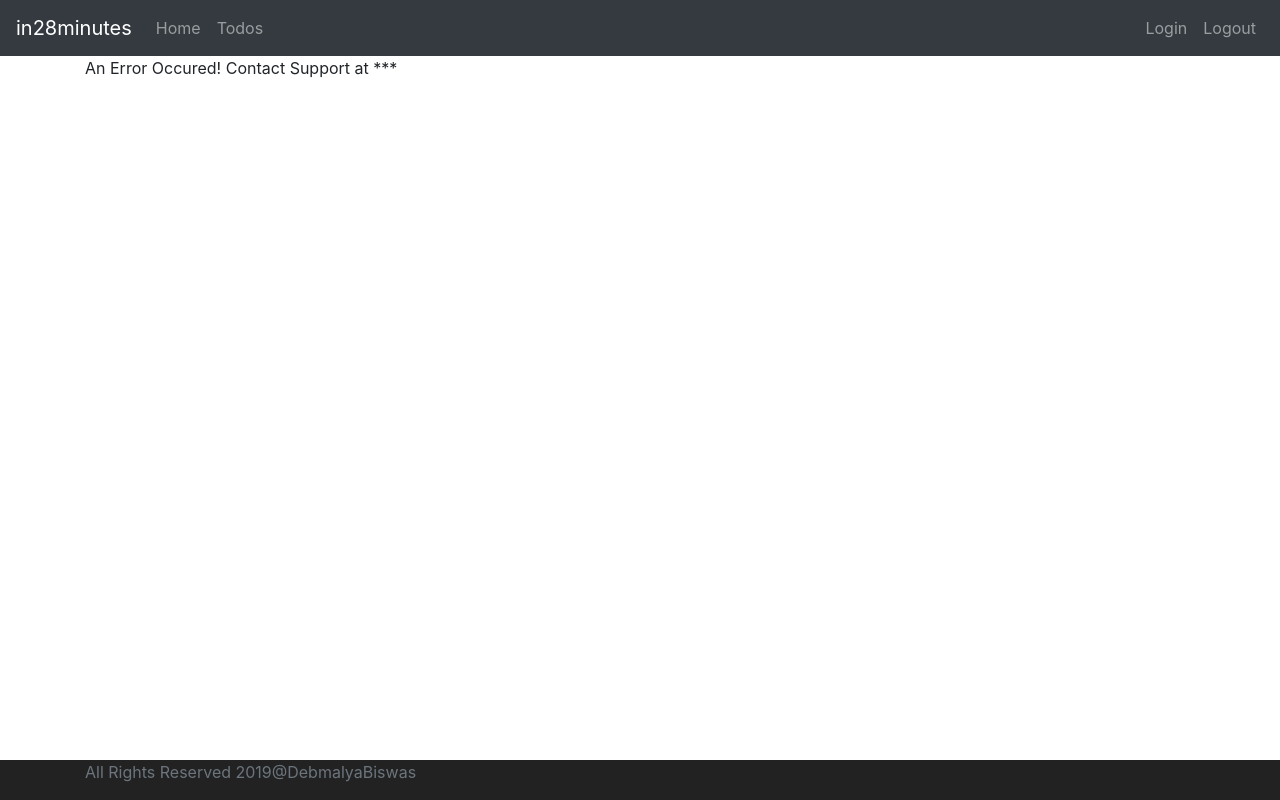
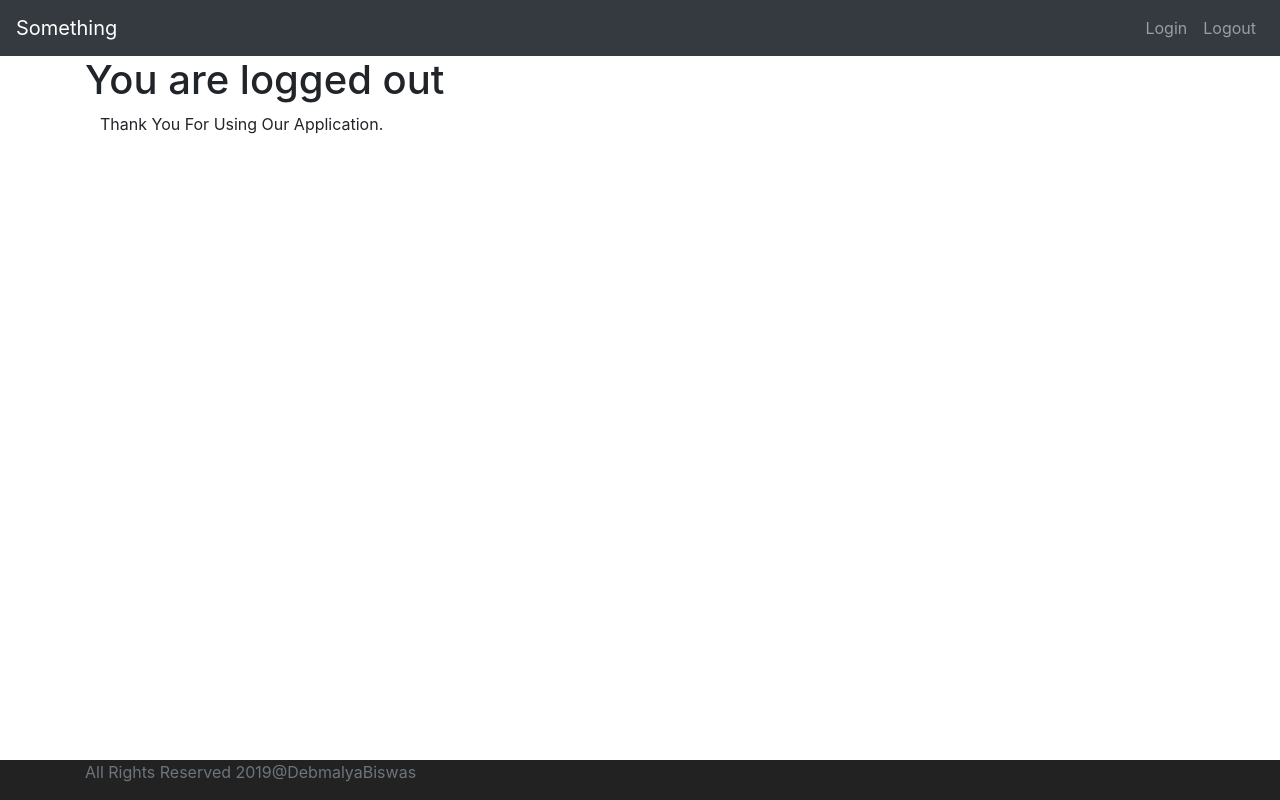
Before and after one commit to debbiswas09/Full_Stack_Angular-Springboot, an Angular app in the folder frontend/todo/: page /logout in a window 1280 px wide. Built offline with nearby package versions, Linux system fonts and the light colour scheme.

Commit message:
added logout component and authentication

```diff
--- a/frontend/todo/src/app/app-routing.module.ts
+++ b/frontend/todo/src/app/app-routing.module.ts
@@ -3,6 +3,7 @@ import { RouterModule, Routes } from '@angular/router';
 import { ErrorComponent } from './error/error.component';
 import { ListTodosComponent } from './list-todos/list-todos.component';
 import { LoginComponent } from './login/login.component';
+import { LogoutComponent } from './logout/logout.component';
 import { WelcomeComponent } from './welcome/welcome.component';
 
 const routes: Routes = [
@@ -10,6 +11,7 @@ const routes: Routes = [
   {path:'login',component: LoginComponent},
   {path:'welcome/:name',component: WelcomeComponent},
   {path:'todos',component: ListTodosComponent},
+  {path:'logout',component: LogoutComponent},
   {path:'**',component: ErrorComponent}
 
 ];
--- a/frontend/todo/src/app/app.module.ts
+++ b/frontend/todo/src/app/app.module.ts
@@ -10,6 +10,7 @@ import { ErrorComponent } from './error/error.component';
 import { ListTodosComponent } from './list-todos/list-todos.component';
 import { MenuComponent } from './menu/menu.component';
 import { FooterComponent } from './footer/footer.component';
+import { LogoutComponent } from './logout/logout.component';
 
 @NgModule({
   declarations: [
@@ -19,7 +20,8 @@ import { FooterComponent } from './footer/footer.component';
     ErrorComponent,
     ListTodosComponent,
     MenuComponent,
-    FooterComponent
+    FooterComponent,
+    LogoutComponent
   ],
   imports: [
     BrowserModule,
--- /dev/null
+++ b/frontend/todo/src/app/logout/logout.component.html
@@ -0,0 +1,4 @@
+<H1>You are logged out</H1>
+<div class="container">
+  Thank You For Using Our Application.
+</div>
--- /dev/null
+++ b/frontend/todo/src/app/logout/logout.component.ts
@@ -0,0 +1,21 @@
+import { Component } from '@angular/core';
+import { HardcodedAuthenticationService } from '../service/hardcoded-authentication.service';
+
+@Component({
+  selector: 'app-logout',
+  templateUrl: './logout.component.html',
+  styleUrls: ['./logout.component.css']
+})
+export class LogoutComponent {
+
+  constructor(public hardcodedAuthenticationService:HardcodedAuthenticationService){
+
+  }
+
+
+ngOnInit(){
+  this.hardcodedAuthenticationService.logout();
+
+  }
+
+}
--- a/frontend/todo/src/app/menu/menu.component.html
+++ b/frontend/todo/src/app/menu/menu.component.html
@@ -1,16 +1,16 @@
 <header>
     <nav class="navbar navbar-expand-md navbar-dark bg-dark">
         <div><a href="https://somethingSomething.com" class="navbar-brand">
-            in28minutes</a></div>
+            Something</a></div>
 
         <ul class="navbar-nav">
-            <li><a  routerLink="/welcome/deb" class="nav-link">Home</a></li>
-            <li><a routerLink="/todos" class="nav-link">Todos</a></li>
+            <li><a *ngIf="this.hardcodedAuthenticationService.isUserLoggedIn()"  routerLink="/welcome/deb" class="nav-link">Home</a></li>
+            <li><a *ngIf="this.hardcodedAuthenticationService.isUserLoggedIn()" routerLink="/todos" class="nav-link">Todos</a></li>
         </ul>
 
         <ul class="navbar-nav navbar-collapse justify-content-end">
-                <li><a  routerLink="/login" class="nav-link">Login</a></li>
-                <li><a  routerLink="/logout" class="nav-link">Logout</a></li>
+                <li><a *ngIf="!this.hardcodedAuthenticationService.isUserLoggedIn()"  routerLink="/login" class="nav-link">Login</a></li>
+                <li><a *ngIf="!this.hardcodedAuthenticationService.isUserLoggedIn()" routerLink="/logout" class="nav-link">Logout</a></li>
         </ul>
     </nav>
 </header>
--- a/frontend/todo/src/app/menu/menu.component.ts
+++ b/frontend/todo/src/app/menu/menu.component.ts
@@ -1,4 +1,5 @@
 import { Component } from '@angular/core';
+import { HardcodedAuthenticationService } from '../service/hardcoded-authentication.service';
 
 @Component({
   selector: 'app-menu',
@@ -7,4 +8,13 @@ import { Component } from '@angular/core';
 })
 export class MenuComponent {
 
+  // isUserLoggedIn: boolean=false;
+
+  constructor(public hardcodedAuthenticationService:HardcodedAuthenticationService){}
+
+ngOnInit(){
+// this.isUserLoggedIn = this.hardcodedAuthenticationService.isUserLoggedIn();
+
 }
+
+}
--- a/frontend/todo/src/app/service/hardcoded-authentication.service.ts
+++ b/frontend/todo/src/app/service/hardcoded-authentication.service.ts
@@ -9,8 +9,18 @@ export class HardcodedAuthenticationService {
 
   authenticate(username: string,password: string){
     if(username==="deb" && password==='dummy'){
+      sessionStorage.setItem('authenticateUser',username);
       return true;
     }
     return false;
   }
+
+  isUserLoggedIn(){
+    let user = sessionStorage.getItem('authenticateUser')
+    return !(user===null)
+  }
+
+  logout(){
+    sessionStorage.removeItem('authenticateUser')
+  }
 }
```
Also changed, not shown: frontend/todo/src/app/logout/logout.component.css (added), 1 other file (tests, documents, lock files or other folders).
